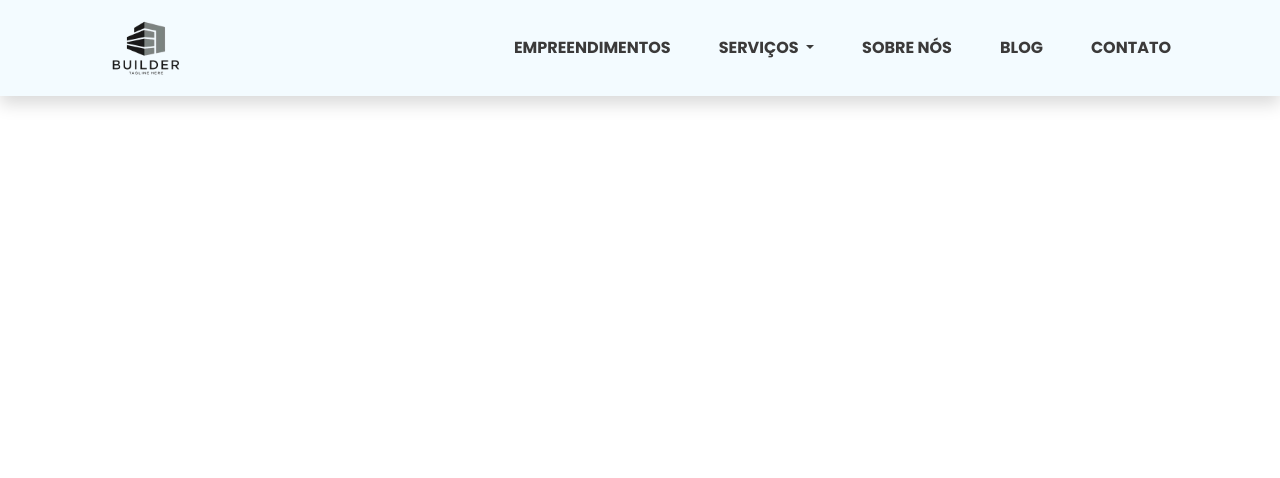
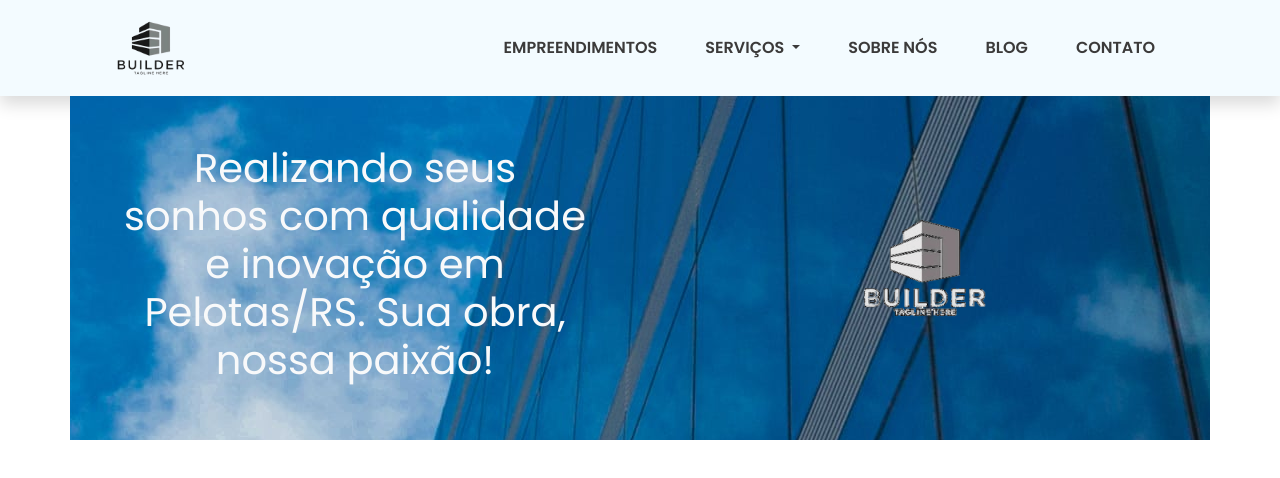
Before and after one commit to devarthurvieira/site-builder, a plain HTML site: page index.html in a window 1280 px wide. Drawn offline with nearby package versions, Linux system fonts and the light colour scheme.

Commit message:
Reformulação navbar e adicionado banner na home

```diff
--- a/css/style.css
+++ b/css/style.css
@@ -13,7 +13,7 @@
 
 .poppins-bold {
     font-family: "Poppins", sans-serif;
-    font-weight: 700;
+    font-weight: 600;
     font-style: normal;
   }
 
@@ -45,9 +45,20 @@ header a:hover{
 
 .logosite{
     position: relative;
-        right: 25px;
+        right: 20px;
 }
 
 .dropdown-bg{
     background-color: #F3FBFF;
 }
+
+.dropdown-bg a:hover{
+    color: #347AA1;
+}
+
+/* MAIN */
+
+.bannertopo{
+    background-image: url(/images/fundo-banner.jpg);
+    background-position: center;
+}
--- a/index.html
+++ b/index.html
@@ -35,7 +35,7 @@
         <div class="container">
             <nav class="navbar navbar-expand-lg">
                 <!-- logo -->
-                <a href="index.html" class="navbar-brand logo"><img src="images/logo.png" class="logosite" width="140"></a>
+                <a href="index.html" class="navbar-brand logo"><img src="images/logo.png" alt="logo site construtora builder pelotas/rs" class="logosite" width="140"></a>
                 <!-- icone menu hamburguer -->
                 <button type="button" class="navbar-toggler" data-toggle="collapse" data-target="#navprincipal">
                     <span class="navbar-toggler-icon"><i class="fa-solid fa-bars fa-xl" style="color: #000000; position: relative; top: 5px;"></i></span>
@@ -64,7 +64,7 @@
                         <li class="nav-item mx-3 poppins-bold">
                             <a class="nav-link" href="blog.html">BLOG</a>
                         </li>
-                        <li class="nav-item poppins-bold ml-3">
+                        <li class="nav-item poppins-bold mx-3">
                             <a class="nav-link" href="contato.html">CONTATO</a>
                         </li>
                     </ul>
@@ -73,6 +73,22 @@
         </div>
     </header>
 
+    <main>
+<!-- abertura sessão banner topo -->
+        <div class="container">
+            <section id="banner">
+                <div class="row d-flex bannertopo">
+                    <div class="col-lg-6 p-5 text-center text-light">
+                        <h1 class="poppins-regular">Realizando seus sonhos com qualidade e inovação em Pelotas/RS. Sua obra, nossa paixão!</h1>
+                    </div>
+                    <div class="col-lg-6 p-5 d-none d-lg-flex justify-content-center align-items-center">
+                        <img src="images/logo2.png" width="250" alt="logo construtora builder pelotas/rs branca">
+                    </div>
+                </div>
+            </section>
+        </div>
+<!-- fechamento sessão banner topo -->
+    </main>
 
 
 
```
Also changed, not shown: images/fundo-banner.jpg (added), images/logo2.png (added).
